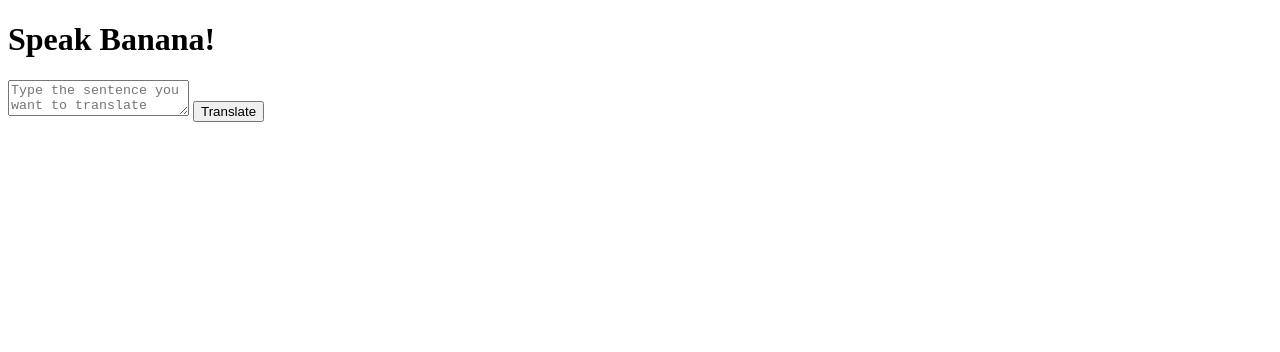
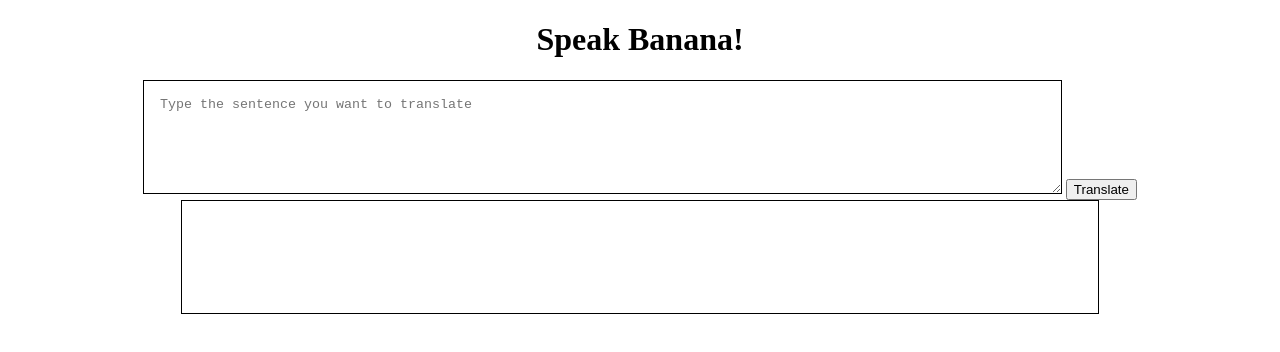
Before and after one commit to anaswaramanoj/banana-talk, a plain HTML site: page index.html in a window 1280 px wide. Drawn offline with Linux system fonts and the light colour scheme.

Commit message:
docs: added stylesheet

```diff
--- a/index.html
+++ b/index.html
@@ -4,6 +4,7 @@
     <meta charset="UTF-8">
     <meta name="viewport" content="width=device-width, initial-scale=1.0">
     <title>Banana talk</title>
+    <link href="style.css" rel="stylesheet" />
 </head>
 <body>
     <h1>Speak Banana!</h1>
--- /dev/null
+++ b/style.css
@@ -0,0 +1,20 @@
+body{
+    text-align: center;
+}
+#output{
+    border: 1px solid black;
+    height: 10vh;
+    width: 70%;
+    margin: auto;
+    padding: 1rem;
+}
+textarea{
+    height: 10vh;
+    width:70%;
+    margin: auto;
+    border: 1px solid black;
+    padding: 1rem;
+}
+button{
+    margin: auto;
+}
```
